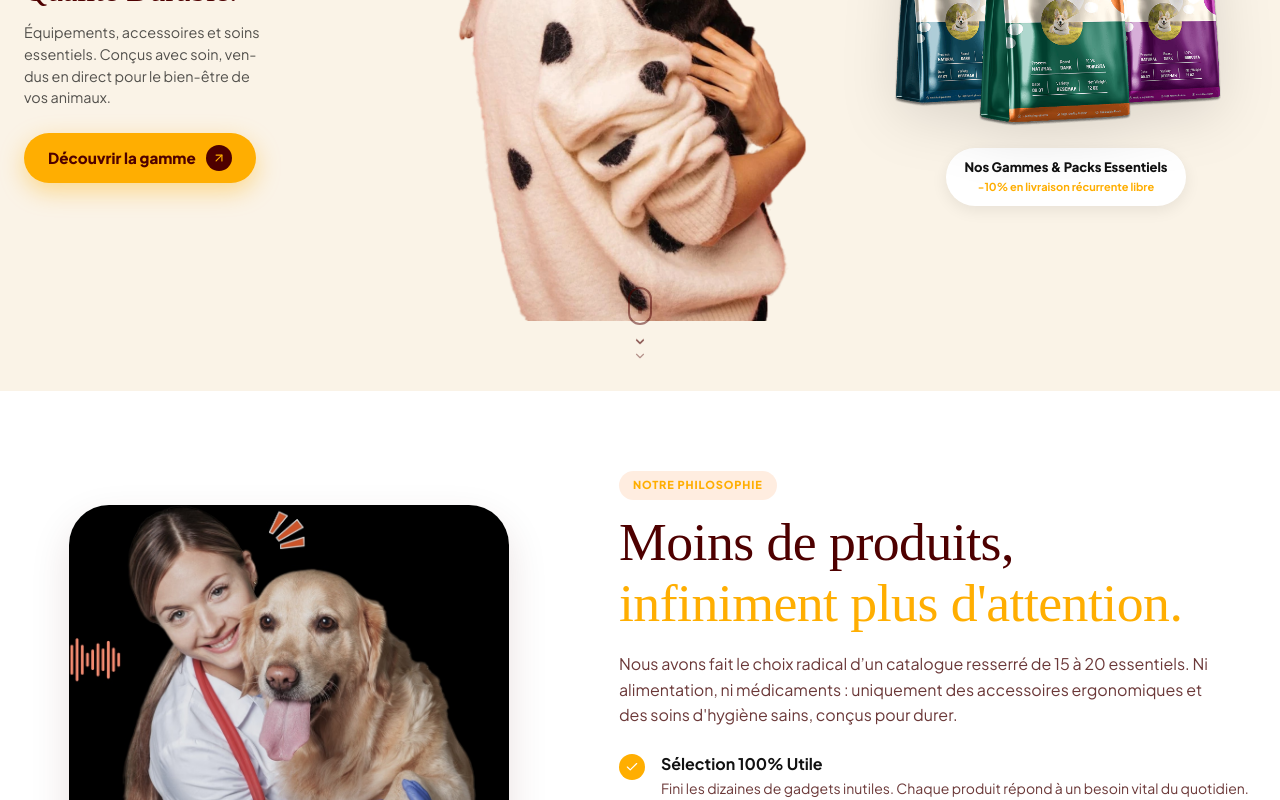
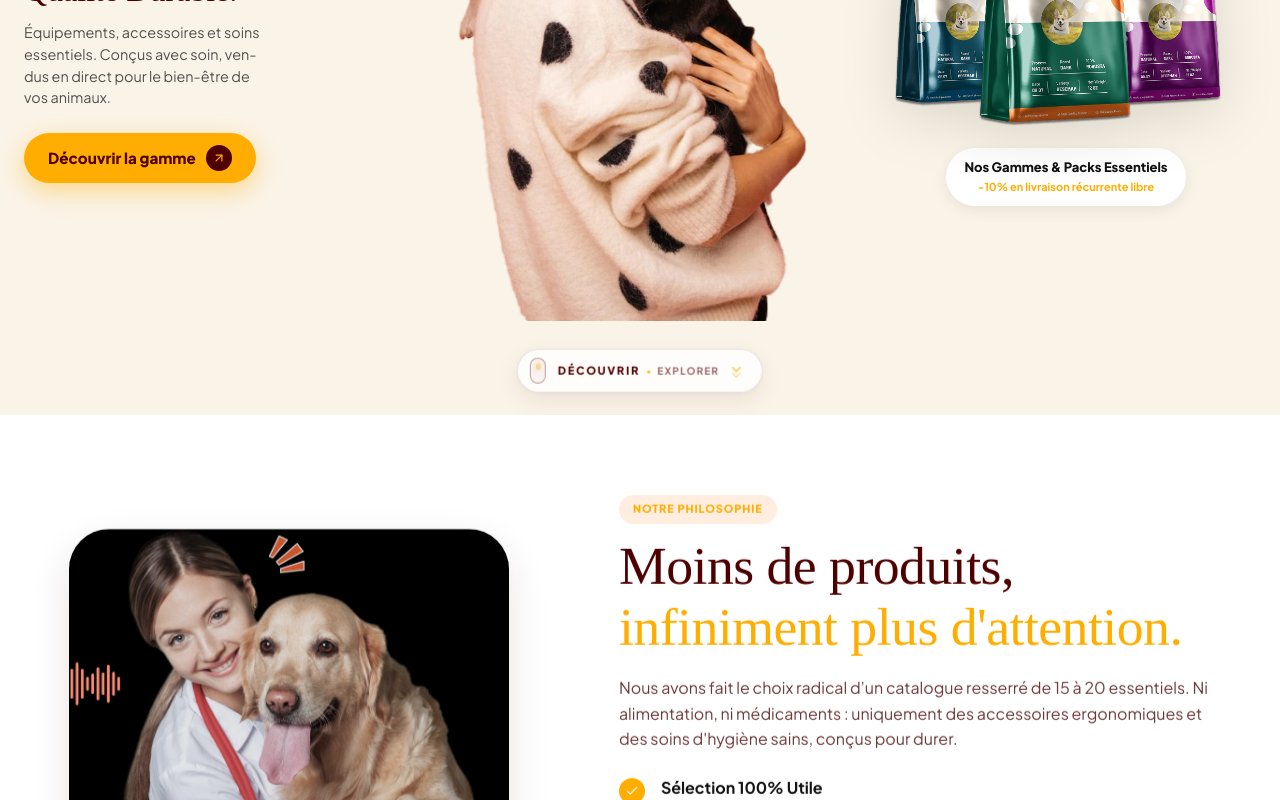
Before and after one commit to Talesman-index/Numa-pets, a React (Vite) app: page / in a window 1280 px wide. Shown: the part 654-1454 px from the top of the page. Built offline with nearby package versions, Linux system fonts and the light colour scheme; a web font is replaced by a local one.

Commit message:
feat: luxury glassmorphism floating scroll-down indicator with animated laser bead

```diff
--- a/src/components/common/ScrollDownIndicator.jsx
+++ b/src/components/common/ScrollDownIndicator.jsx
@@ -1,32 +1,42 @@
 import React from 'react';
-import { ChevronDown, Mouse } from 'lucide-react';
+import { ChevronDown, PawPrint } from 'lucide-react';
 
-export const ScrollDownIndicator = ({ targetId }) => {
+export const ScrollDownIndicator = ({ targetId = 'histoire-section' }) => {
   const handleClick = () => {
-    const el = targetId ? document.getElementById(targetId) : null;
+    const el = document.getElementById(targetId);
     if (el) {
       el.scrollIntoView({ behavior: 'smooth', block: 'start' });
     } else {
-      window.scrollBy({ top: window.innerHeight * 0.75, behavior: 'smooth' });
+      window.scrollBy({ top: window.innerHeight * 0.85, behavior: 'smooth' });
     }
   };
 
   return (
+    <div className="sdi-wrapper">
       <button
         type="button"
-      className="scroll-down-indicator"
+        className="sdi-pill-btn"
         onClick={handleClick}
-      aria-label="Défiler vers le bas"
+        aria-label="Défiler pour explorer l'univers MOKI"
       >
-      {/* Mouse icon with animated scroll dot */}
-      <div className="sdi-mouse">
-        <div className="sdi-mouse-dot" />
+        {/* Animated gliding track with glowing bead */}
+        <div className="sdi-track">
+          <div className="sdi-glow-bead" />
         </div>
-      {/* Chevrons cascade */}
-      <div className="sdi-chevrons">
-        <ChevronDown size={14} className="sdi-chevron sdi-chevron--1" />
-        <ChevronDown size={14} className="sdi-chevron sdi-chevron--2" />
+
+        {/* Text and animated paw badge */}
+        <div className="sdi-content">
+          <span className="sdi-label">DÉCOUVRIR</span>
+          <span className="sdi-dot">•</span>
+          <span className="sdi-sub">EXPLORER</span>
+        </div>
+
+        {/* Animated bouncing arrow container */}
+        <div className="sdi-arrow-wrap">
+          <ChevronDown size={15} className="sdi-arrow sdi-arrow--1" />
+          <ChevronDown size={15} className="sdi-arrow sdi-arrow--2" />
         </div>
       </button>
+    </div>
   );
 };
--- a/src/components/home/BondStorySection.jsx
+++ b/src/components/home/BondStorySection.jsx
@@ -3,7 +3,7 @@ import { Check, ShieldCheck, Heart, Sparkles, ArrowRight } from 'lucide-react';
 
 export const BondStorySection = ({ onNavigate }) => {
   return (
-    <section className="section paws-story-section">
+    <section id="histoire-section" className="section paws-story-section">
       <div className="container">
         <div className="paws-story-grid">
 
--- a/src/styles/main.css
+++ b/src/styles/main.css
@@ -408,66 +408,166 @@ input, select, textarea {
 }
 
 /* ==========================================================================
-   SCROLL-DOWN INDICATOR
+   SCROLL-DOWN INDICATOR (HERO)
    ========================================================================== */
-.scroll-down-indicator {
-  display: flex;
-  flex-direction: column;
-  align-items: center;
-  gap: 6px;
-  cursor: pointer;
-  opacity: 0;
-  animation: sdiAppear 0.6s ease 1.4s forwards;
+.sdi-wrapper {
   position: absolute;
-  bottom: 32px;
+  bottom: 22px;
   left: 50%;
   transform: translateX(-50%);
-  z-index: 10;
-}
-@keyframes sdiAppear {
-  to { opacity: 1; }
-}
-
-/* Mouse shape */
-.sdi-mouse {
-  width: 24px;
-  height: 38px;
-  border: 2px solid rgba(78, 0, 0, 0.5);
-  border-radius: 12px;
-  display: flex;
-  justify-content: center;
-  padding-top: 5px;
+  z-index: 20;
+  display: flex;
+  justify-content: center;
+  pointer-events: auto;
+  opacity: 0;
+  animation: sdiReveal 0.8s cubic-bezier(0.16, 1, 0.3, 1) 1.2s forwards;
+}
+
+@keyframes sdiReveal {
+  from {
+    opacity: 0;
+    transform: translate(-50%, 16px);
+  }
+  to {
+    opacity: 1;
+    transform: translate(-50%, 0);
+  }
+}
+
+.sdi-pill-btn {
+  display: inline-flex;
+  align-items: center;
+  gap: 12px;
+  padding: 8px 18px 8px 12px;
+  background: rgba(255, 255, 255, 0.82);
+  backdrop-filter: blur(14px);
+  -webkit-backdrop-filter: blur(14px);
+  border: 1px solid rgba(78, 0, 0, 0.12);
+  border-radius: var(--radius-full);
+  box-shadow: 0 8px 24px rgba(78, 0, 0, 0.08), 0 2px 6px rgba(0, 0, 0, 0.04);
+  cursor: pointer;
+  color: #4E0000;
+  transition: all 0.35s cubic-bezier(0.16, 1, 0.3, 1);
+  animation: sdiFloat 3.8s ease-in-out infinite alternate;
+}
+
+.sdi-pill-btn:hover {
+  background: #FFFFFF;
+  border-color: #FFAE01;
+  transform: translateY(-4px);
+  box-shadow: 0 12px 30px rgba(255, 174, 1, 0.32), 0 4px 10px rgba(78, 0, 0, 0.1);
+}
+
+@keyframes sdiFloat {
+  0%   { transform: translateY(0); }
+  100% { transform: translateY(-5px); }
+}
+
+/* Micro track with laser bead */
+.sdi-track {
+  width: 16px;
+  height: 26px;
+  border: 1.5px solid rgba(78, 0, 0, 0.35);
+  border-radius: 99px;
   position: relative;
-}
-.sdi-mouse-dot {
-  width: 4px;
-  height: 8px;
-  background: #4E0000;
-  border-radius: 2px;
-  animation: scrollDot 1.5s cubic-bezier(0.4, 0, 0.6, 1) infinite;
-}
-@keyframes scrollDot {
-  0%   { transform: translateY(0); opacity: 1; }
-  60%  { transform: translateY(12px); opacity: 0.3; }
-  100% { transform: translateY(0); opacity: 1; }
-}
-
-/* Chevrons */
-.sdi-chevrons {
+  display: flex;
+  justify-content: center;
+  padding: 3px 0;
+  background: rgba(78, 0, 0, 0.04);
+  transition: border-color 0.3s ease;
+}
+
+.sdi-pill-btn:hover .sdi-track {
+  border-color: #FFAE01;
+  background: rgba(255, 174, 1, 0.12);
+}
+
+.sdi-glow-bead {
+  width: 5px;
+  height: 7px;
+  background: linear-gradient(180deg, #FFAE01 0%, #E69D00 100%);
+  border-radius: 99px;
+  box-shadow: 0 0 6px rgba(255, 174, 1, 0.8);
+  animation: sdiBeadGlide 1.8s cubic-bezier(0.4, 0, 0.2, 1) infinite;
+}
+
+@keyframes sdiBeadGlide {
+  0% {
+    transform: translateY(0);
+    opacity: 1;
+  }
+  60% {
+    transform: translateY(11px);
+    opacity: 0.85;
+  }
+  100% {
+    transform: translateY(0);
+    opacity: 0.3;
+  }
+}
+
+/* Labels */
+.sdi-content {
+  display: flex;
+  align-items: center;
+  gap: 6px;
+}
+
+.sdi-label {
+  font-size: 11px;
+  font-weight: 800;
+  letter-spacing: 0.16em;
+  color: #4E0000;
+  line-height: 1;
+}
+
+.sdi-dot {
+  font-size: 10px;
+  color: #FFAE01;
+  opacity: 0.8;
+}
+
+.sdi-sub {
+  font-size: 10px;
+  font-weight: 700;
+  letter-spacing: 0.12em;
+  color: rgba(78, 0, 0, 0.6);
+  line-height: 1;
+}
+
+/* Arrows container */
+.sdi-arrow-wrap {
   display: flex;
   flex-direction: column;
   align-items: center;
-  gap: -4px;
-}
-.sdi-chevron {
-  color: #4E0000;
-  animation: chevronBounce 1.5s ease-in-out infinite;
-}
-.sdi-chevron--1 { animation-delay: 0s; opacity: 0.8; }
-.sdi-chevron--2 { animation-delay: 0.18s; opacity: 0.4; }
-@keyframes chevronBounce {
-  0%, 100% { transform: translateY(0); }
-  50%       { transform: translateY(4px); }
+  gap: -6px;
+  color: #FFAE01;
+  margin-left: -2px;
+}
+
+.sdi-arrow {
+  color: #FFAE01;
+  animation: arrowBounce 1.6s ease-in-out infinite;
+}
+
+.sdi-arrow--1 {
+  animation-delay: 0s;
+  opacity: 0.9;
+}
+
+.sdi-arrow--2 {
+  margin-top: -8px;
+  animation-delay: 0.2s;
+  opacity: 0.45;
+}
+
+@keyframes arrowBounce {
+  0%, 100% {
+    transform: translateY(0);
+  }
+  50% {
+    transform: translateY(3px);
+  }
 }
 
 
@@ -919,7 +1019,7 @@ input, select, textarea {
    ========================================================================== */
 .paws-hero-section {
   background-color: var(--color-bg-hero);
-  padding: 60px 0 60px;
+  padding: 60px 0 84px;
   min-height: calc(90vh);
   display: flex;
   align-items: center;
```
Lines whose indentation alone changed are shown as unchanged.
